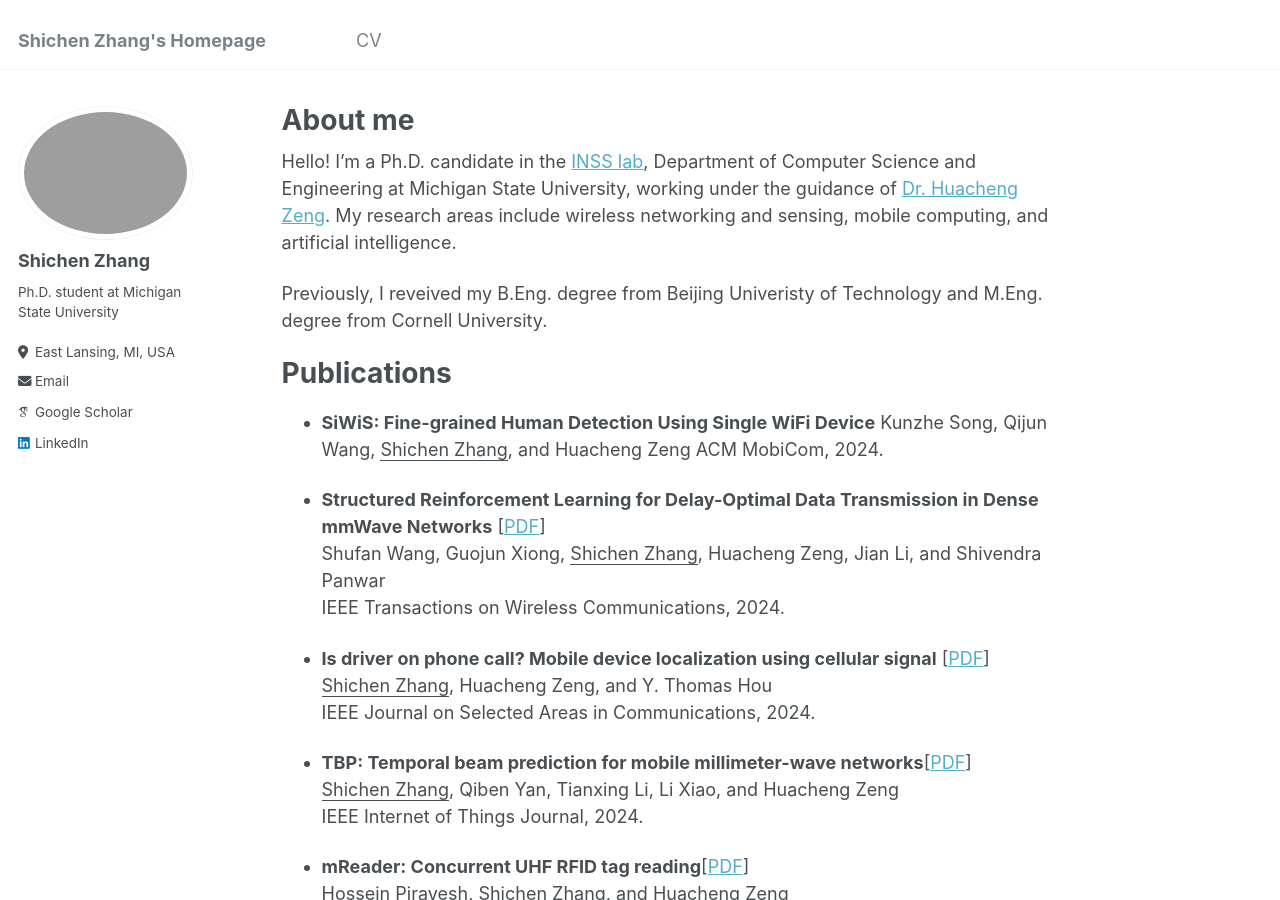
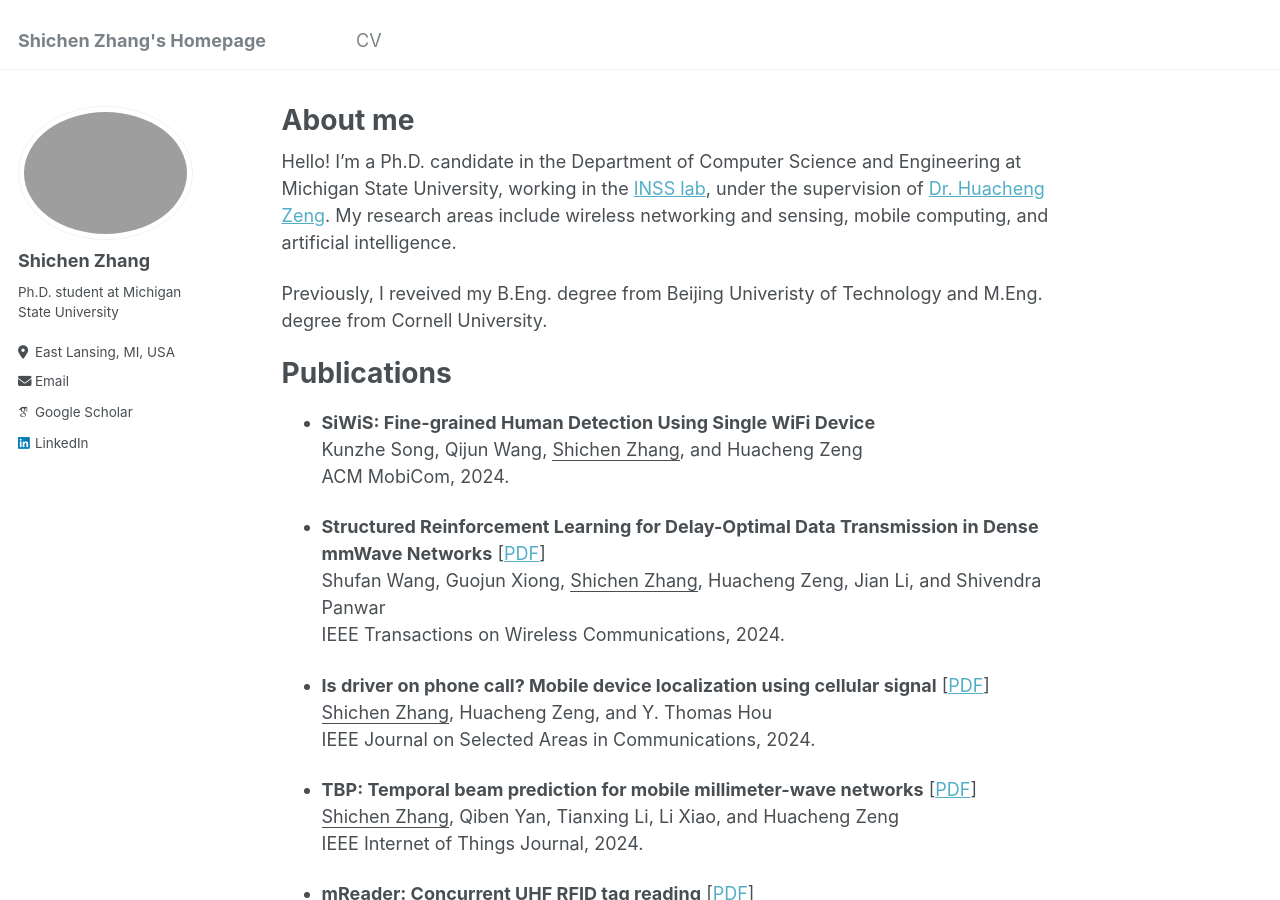
Before and after one commit to sczhang6/sczhang6.github.io, a Jekyll site: the page built from _pages/about.md, in a window 1280 px wide and 900 px high. Built offline with Jekyll 4.4.1, drawn with Linux system fonts in a browser that asks for light colours; some web fonts are replaced.

Commit message:
intro edit

```diff
--- a/_pages/about.md
+++ b/_pages/about.md
@@ -7,7 +7,7 @@ redirect_from:
   - /about.html
 ---
 
-Hello! I'm a Ph.D. candidate in the [INSS lab](https://inss.egr.msu.edu), Department of Computer Science and Engineering at Michigan State University, working under the guidance of [Dr. Huacheng Zeng](https://inss.egr.msu.edu/team.html). My research areas include wireless networking and sensing, mobile computing, and artificial intelligence.
+Hello! I'm a Ph.D. candidate in the Department of Computer Science and Engineering at Michigan State University, working in the [INSS lab](https://inss.egr.msu.edu), under the supervision of [Dr. Huacheng Zeng](https://inss.egr.msu.edu/team.html). My research areas include wireless networking and sensing, mobile computing, and artificial intelligence.
 
 Previously, I reveived my B.Eng. degree from Beijing Univeristy of Technology and M.Eng. degree from Cornell University.
 
@@ -26,30 +26,30 @@ IEEE Transactions on Wireless Communications, 2024.
 <ins>Shichen Zhang</ins>, Huacheng Zeng, and Y. Thomas Hou
 IEEE Journal on Selected Areas in Communications, 2024.
 
-* **TBP: Temporal beam prediction for mobile millimeter-wave networks**\[[PDF](/files/tbp_shichen2024.pdf)\]
+* **TBP: Temporal beam prediction for mobile millimeter-wave networks** \[[PDF](/files/tbp_shichen2024.pdf)\]
 <ins>Shichen Zhang</ins>, Qiben Yan, Tianxing Li, Li Xiao, and Huacheng Zeng
 IEEE Internet of Things Journal, 2024.
 
-* **mReader: Concurrent UHF RFID tag reading**\[[PDF](/files/mreader2023.pdf)\]
+* **mReader: Concurrent UHF RFID tag reading** \[[PDF](/files/mreader2023.pdf)\]
 Hossein Pirayesh, <ins>Shichen Zhang</ins>, and Huacheng Zeng
 ACM MobiHoc 2023.
 
-* **Realizing Uplink MU-MIMO Communication in mmWave WLANs: Bayesian Optimization and Asynchronous Transmission**\[[PDF](/files/shichen23_beamforming_infocom.pdf)\]
+* **Realizing Uplink MU-MIMO Communication in mmWave WLANs: Bayesian Optimization and Asynchronous Transmission** \[[PDF](/files/shichen23_beamforming_infocom.pdf)\]
 <ins>Shichen Zhang</ins>, Bo Ji, Kai Zeng, and Huacheng Zeng
 IEEE Infocom 2023.
 
-* **CF4FL: A communication framework for federated learning in transportation systems**\[[PDF](/files/Pedram22_TWC_CF4FL.pdf)\]
+* **CF4FL: A communication framework for federated learning in transportation systems** \[[PDF](/files/Pedram22_TWC_CF4FL.pdf)\]
 Pedram Kheirkhah Sangdeh, Chengzhang Li, Hossein Pirayesh, <ins>Shichen Zhang</ins>, Huacheng Zeng, and Y. Thomas Hou
 IEEE Transactions on Wireless Communications, 2022.
 
-* **MaLoRaGW: Multi-user MIMO transmission for LoRa**\[[PDF](/files/Hossein22_Sensys_MaLoRaGW.pdf)\]
+* **MaLoRaGW: Multi-user MIMO transmission for LoRa** \[[PDF](/files/Hossein22_Sensys_MaLoRaGW.pdf)\]
 Hossein Pirayesh, <ins>Shichen Zhang</ins>, Pedram Kheirkhah Sangdeh, and Huacheng Zeng
 ACM SenSys 2022.
 
-* **AuthIoT: A transferable wireless authentication scheme for IoT devices without input interface**\[[PDF](/files/Shichen22_JIoT_AuthIoT.pdf)\]
+* **AuthIoT: A transferable wireless authentication scheme for IoT devices without input interface** \[[PDF](/files/Shichen22_JIoT_AuthIoT.pdf)\]
 <ins>Shichen Zhang</ins>, Pedram Kheirkhah Sangdeh, Hossein Pirayesh, Huacheng Zeng, Qiben Yan, and Kai Zeng
 IEEE Internet of Things Journal, 2022.
 
-* **JammingBird: Jamming-resilient communications for vehicular ad hoc networks**\[[PDF](/files/Hossein_JammingBird.pdf)\]
+* **JammingBird: Jamming-resilient communications for vehicular ad hoc networks** \[[PDF](/files/Hossein_JammingBird.pdf)\]
 Hossein Pirayesh, Pedram Kheirkhah Sangdeh, <ins>Shichen Zhang</ins>, Qiben Yan, and Huacheng Zeng
 IEEE SECON 2021.
```
